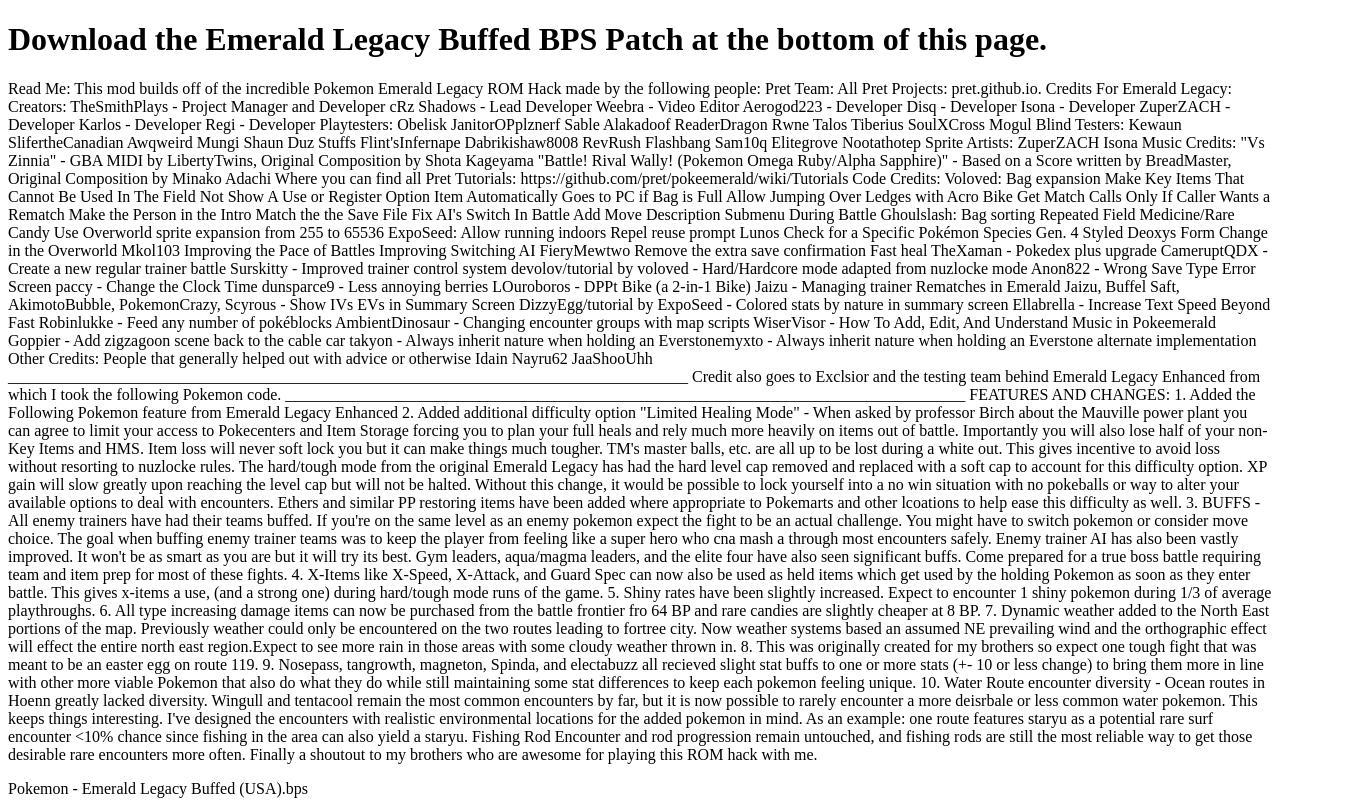
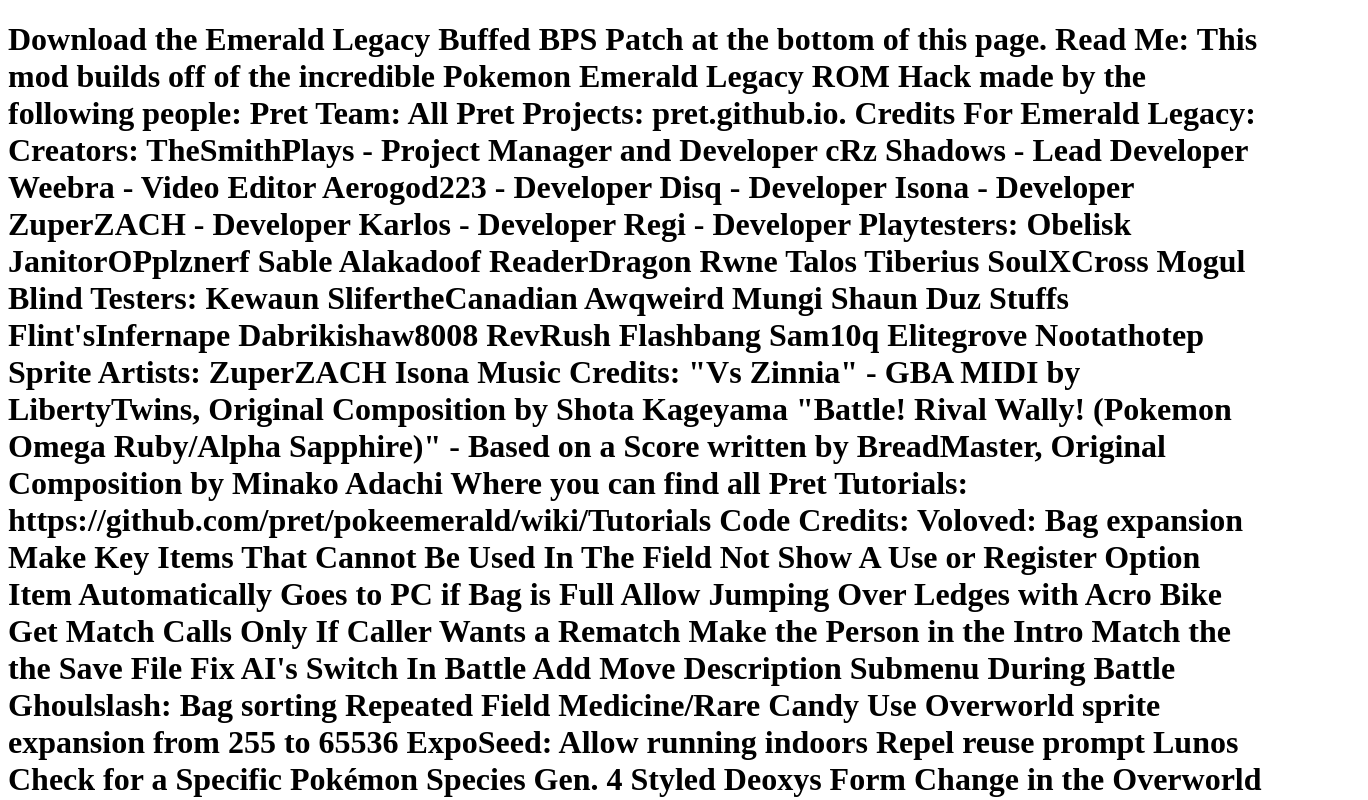
Before and after one commit to Jacked-Son/Jacked-Son.github.io, a plain HTML site: page index.html in a window 1280 px wide. Shown: the top 800 px of the page, 1368 px wide, since content can reach past the window. Drawn offline with Linux system fonts and the light colour scheme.

Commit message:
Update index.html

```diff
--- a/index.html
+++ b/index.html
@@ -6,8 +6,8 @@
     <title>Emerald Legacy Buffed</title>
 </head>
 <body>
-    <h1>Download the Emerald Legacy Buffed BPS Patch at the bottom of this page.</h1>
-    <p>Read Me:
+    <h1>Download the Emerald Legacy Buffed BPS Patch at the bottom of this page.
+        Read Me:
         This mod builds off of the incredible Pokemon Emerald Legacy ROM Hack made by the following people:
         Pret Team:
         All Pret Projects: pret.github.io.
@@ -159,7 +159,7 @@
         Finally a shoutout to my brothers who are awesome for playing this ROM hack with me.
 
 
-    </p>
+    </h1>
     <a>Pokemon - Emerald Legacy Buffed (USA).bps</a>
 </body>
 </html>
```
